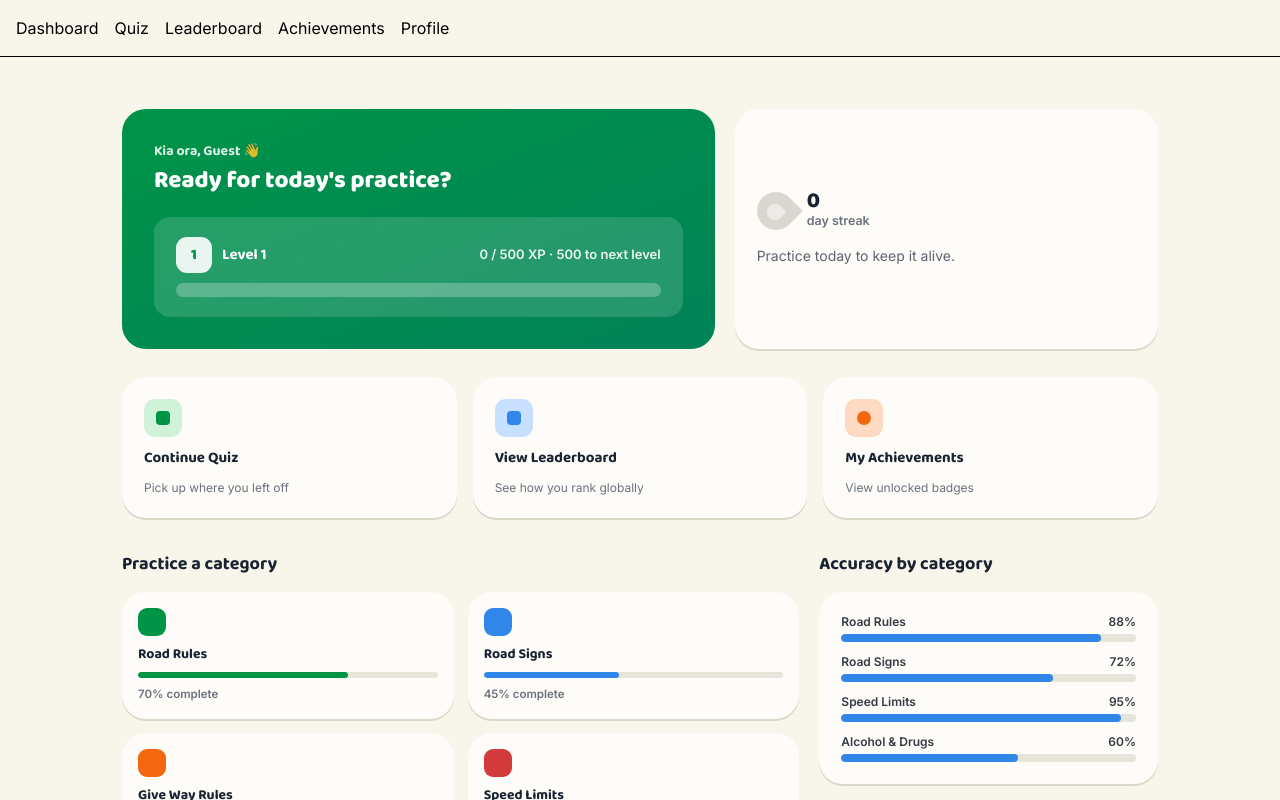
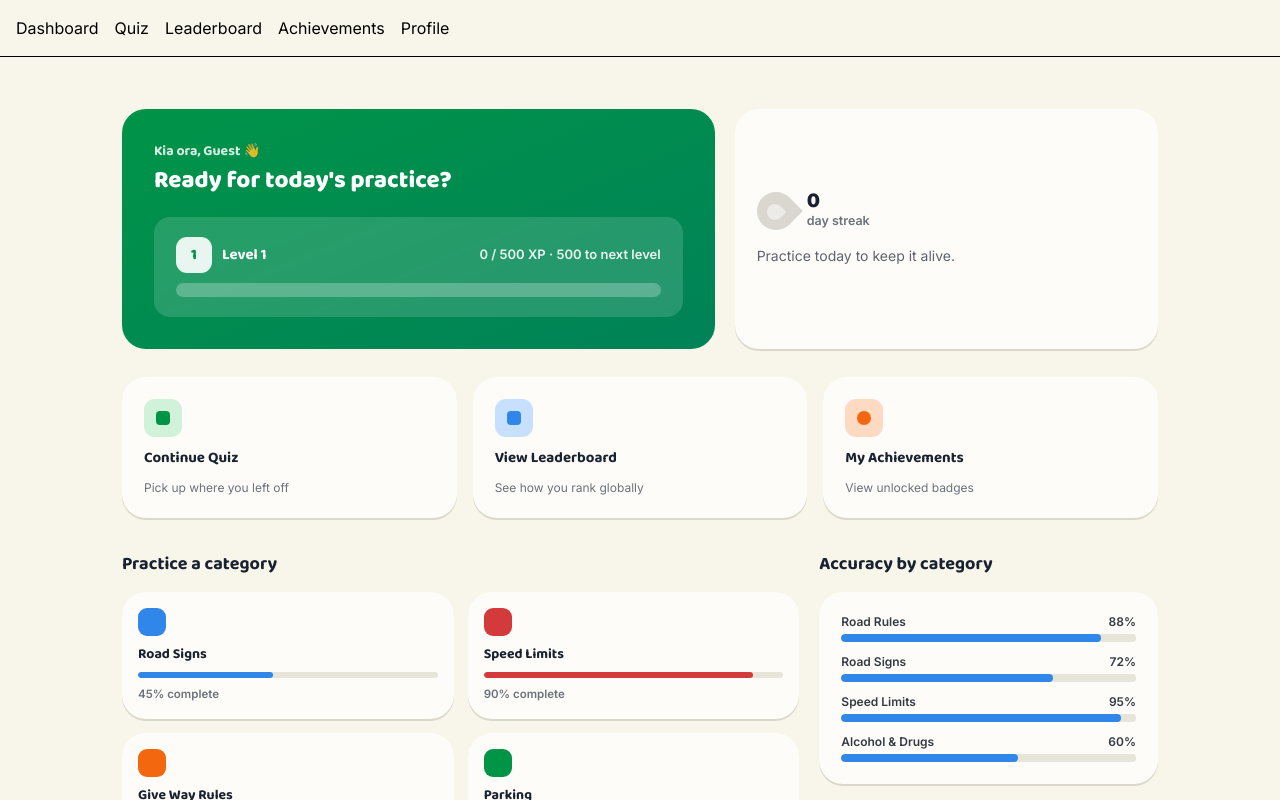
Before and after one commit to D7741/KiwiDrive, a React (Vite) app in the folder frontend/: page /dashboard in a window 1280 px wide. Both pictures are taken after a click on the button "Continue as Guest". Shown: the top 800 px of the page. Built offline with nearby package versions, Linux system fonts and the light colour scheme; no server answers.

Commit message:
feat: block guest users from accessing Quiz page, require real login

```diff
--- a/frontend/src/App.tsx
+++ b/frontend/src/App.tsx
@@ -2,6 +2,7 @@
 import { BrowserRouter, Routes, Route } from 'react-router-dom'
 import Layout from './components/Layout'
 import ProtectedRoute from './components/ProtectedRoute'
+import RequireRealAuth from './components/RequireRealAuth'
 import AuthPage from './pages/AuthPage'
 import DashboardPage from './pages/DashboardPage'
 import QuizPage from './pages/QuizPage'
@@ -17,17 +18,23 @@ export default function App() {
         {/* 公开路由：登录/注册 */}
         <Route path="/" element={<AuthPage />} />
 
-        {/* 需要登录才能访问的路由，套上Layout + 保护 */}
+        {/* 需要登录才能访问的路由，套上Layout + 保护（Guest也可访问） */}
         <Route element={<ProtectedRoute />}>
           <Route element={<Layout />}>
             <Route path="/dashboard" element={<DashboardPage />} />
-            <Route path="/quiz" element={<QuizPage />} />
             <Route path="/leaderboard" element={<LeaderboardPage />} />
             <Route path="/achievements" element={<AchievementsPage />} />
             <Route path="/profile" element={<ProfilePage />} />
             <Route path="/admin" element={<AdminPage />} />
           </Route>
         </Route>
+
+        {/* Quiz 需要真实登录，Guest 不允许访问 */}
+        <Route element={<RequireRealAuth />}>
+          <Route element={<Layout />}>
+            <Route path="/quiz" element={<QuizPage />} />
+          </Route>
+        </Route>
       </Routes>
     </BrowserRouter>
   )
--- /dev/null
+++ b/frontend/src/components/RequireRealAuth.tsx
@@ -0,0 +1,13 @@
+// src/components/RequireRealAuth.tsx
+import { Navigate, Outlet } from 'react-router-dom'
+import { useAuthStore } from '../store/authStore'
+
+export default function RequireRealAuth() {
+  const isAuthenticated = useAuthStore((s) => s.isAuthenticated)
+  const isGuest = useAuthStore((s) => s.isGuest)
+
+  if (!isAuthenticated || isGuest) {
+    return <Navigate to="/" replace state={{ message: 'Please log in to start a quiz.' }} />
+  }
+  return <Outlet />
+}
--- a/frontend/src/pages/AuthPage.tsx
+++ b/frontend/src/pages/AuthPage.tsx
@@ -1,6 +1,6 @@
 // src/pages/AuthPage.tsx
 import { useState } from 'react'
-import { useNavigate } from 'react-router-dom'
+import { useNavigate, useLocation } from 'react-router-dom'
 import { Button, Input } from '../components/ui'
 import { useAuthStore } from '../store/authStore'
 
@@ -15,6 +15,7 @@ interface FormErrors {
 
 export default function AuthPage() {
   const navigate = useNavigate()
+  const location = useLocation()
   const { login, register, continueAsGuest } = useAuthStore()
 
   const [mode, setMode] = useState<Mode>('login')
@@ -25,6 +26,9 @@ export default function AuthPage() {
   const [errors, setErrors] = useState<FormErrors>({})
   const [authError, setAuthError] = useState('')
   const [loading, setLoading] = useState(false)
+  const [redirectMessage, setRedirectMessage] = useState(
+    (location.state as { message?: string } | null)?.message ?? ''
+  )
 
   const isEmailValid = (v: string) => /^[^\s@]+@[^\s@]+\.[^\s@]+$/.test(v)
 
@@ -32,6 +36,7 @@ export default function AuthPage() {
     setMode(next)
     setErrors({})
     setAuthError('')
+    setRedirectMessage('')
   }
 
   const handleSubmit = async () => {
@@ -113,6 +118,12 @@ export default function AuthPage() {
             </button>
           </div>
 
+          {redirectMessage && (
+            <div className="bg-sky-blue-light text-sky-blue-dark text-[13px] font-semibold px-3.5 py-3 rounded-xl mb-4.5">
+              {redirectMessage}
+            </div>
+          )}
+
           {authError && (
             <div className="bg-alert-red-light text-alert-red text-[13px] font-semibold px-3.5 py-3 rounded-xl mb-4.5">
               {authError}
--- a/frontend/src/pages/DashboardPage.tsx
+++ b/frontend/src/pages/DashboardPage.tsx
@@ -7,12 +7,12 @@ import * as authApi from '../api/auth'
 
 // TODO: 等后端有分类进度接口后，把这里的静态数据换成真实API请求
 const CATEGORIES = [
-  { name: 'Road Rules', slug: 'road-rules', progress: 70, color: 'bg-kiwi-green' },
-  { name: 'Road Signs', slug: 'road-signs', progress: 45, color: 'bg-sky-blue' },
-  { name: 'Give Way Rules', slug: 'give-way-rules', progress: 30, color: 'bg-kiwifruit-orange' },
-  { name: 'Speed Limits', slug: 'speed-limits', progress: 90, color: 'bg-alert-red' },
-  { name: 'Alcohol & Drugs', slug: 'alcohol-drugs', progress: 15, color: 'bg-[oklch(70%_0.14_300)]' },
-  { name: 'Give Way at Intersections', slug: 'intersections', progress: 55, color: 'bg-[oklch(75%_0.15_95)]' },
+  { name: 'Road Signs', progress: 45, color: 'bg-sky-blue' },
+  { name: 'Speed Limits', progress: 90, color: 'bg-alert-red' },
+  { name: 'Give Way Rules', progress: 30, color: 'bg-kiwifruit-orange' },
+  { name: 'Parking', progress: 70, color: 'bg-kiwi-green' },
+  { name: 'Alcohol & Drugs', progress: 15, color: 'bg-[oklch(70%_0.14_300)]' },
+  { name: 'Night Driving', progress: 55, color: 'bg-[oklch(38%_0.12_270)]' },
 ]
 
 // TODO: 等后端有 accuracy 接口后替换成真实数据
@@ -96,7 +96,7 @@ export default function DashboardPage() {
           <h2 className="font-heading font-bold text-lg text-ink mb-3.5">Practice a category</h2>
           <div className="grid grid-cols-2 gap-3.5">
             {CATEGORIES.map((cat) => (
-              <Link key={cat.slug} to={`/quiz?category=${cat.slug}`} className="no-underline">
+              <Link key={cat.name} to={`/quiz?category=${encodeURIComponent(cat.name)}`} className="no-underline">
                 <Card padding="sm" className="flex flex-col gap-2 hover:shadow-[0_4px_0_var(--color-border-subtle)] transition-shadow">
                   <div className={`w-7 h-7 rounded-[9px] ${cat.color}`} />
                   <div className="font-heading font-bold text-sm text-ink">{cat.name}</div>
--- a/frontend/src/pages/QuizPage.tsx
+++ b/frontend/src/pages/QuizPage.tsx
@@ -6,12 +6,12 @@ import * as questionsApi from '../api/questions'
 import type { Question, AnswerResult } from '../types'
 
 const CATEGORIES = [
-  { name: 'Road Rules', color: 'bg-kiwi-green' },
   { name: 'Road Signs', color: 'bg-sky-blue' },
+  { name: 'Speed Limits', color: 'bg-alert-red' },
   { name: 'Give Way Rules', color: 'bg-kiwifruit-orange' },
-  { name: 'Speed Limits', color: 'bg-alert-red' },
+  { name: 'Parking', color: 'bg-kiwi-green' },
   { name: 'Alcohol & Drugs', color: 'bg-[oklch(70%_0.14_300)]' },
-  { name: 'Give Way at Intersections', color: 'bg-[oklch(75%_0.15_95)]' },
+  { name: 'Night Driving', color: 'bg-[oklch(38%_0.12_270)]' },
 ]
 
 const QUIZ_LENGTH = 5
```
